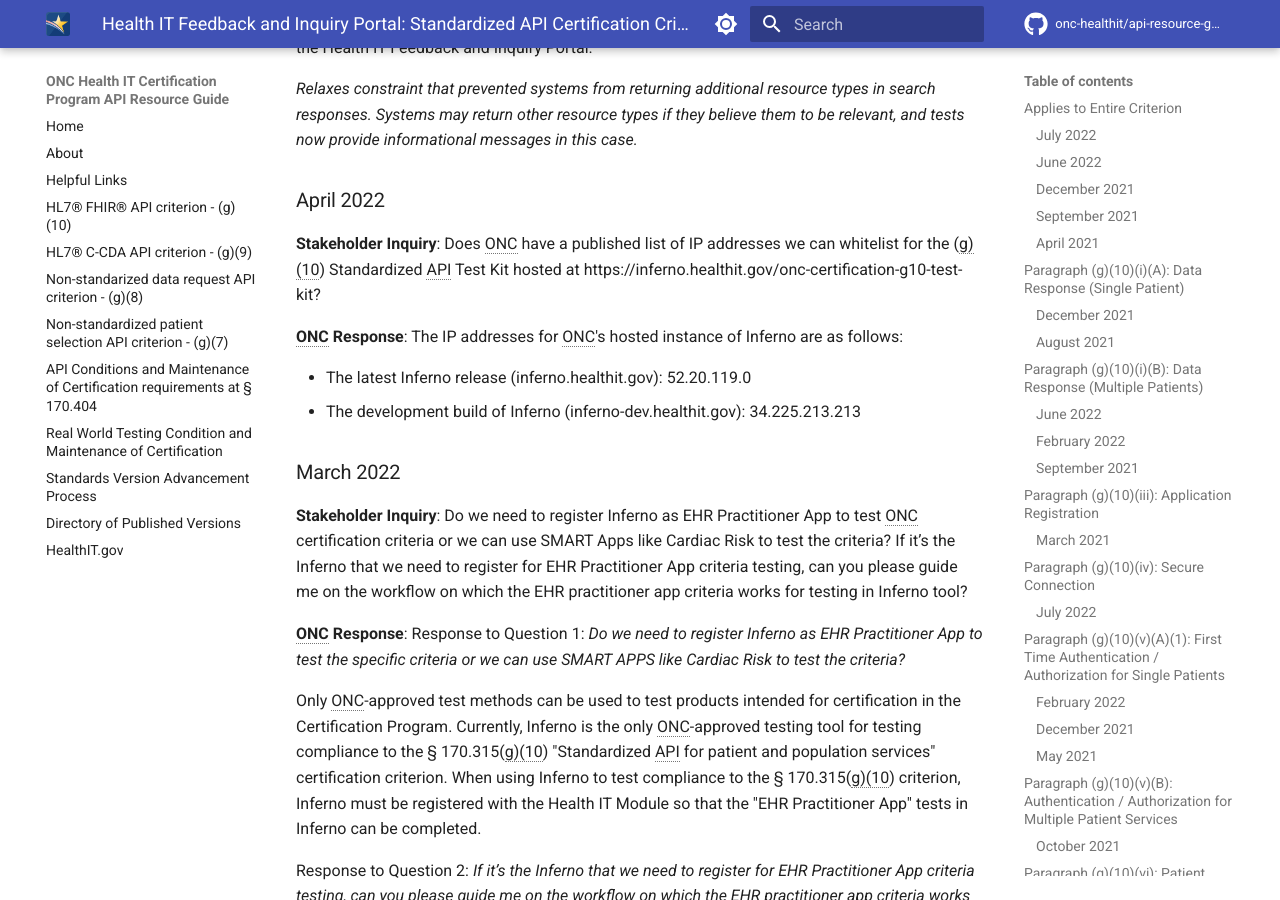
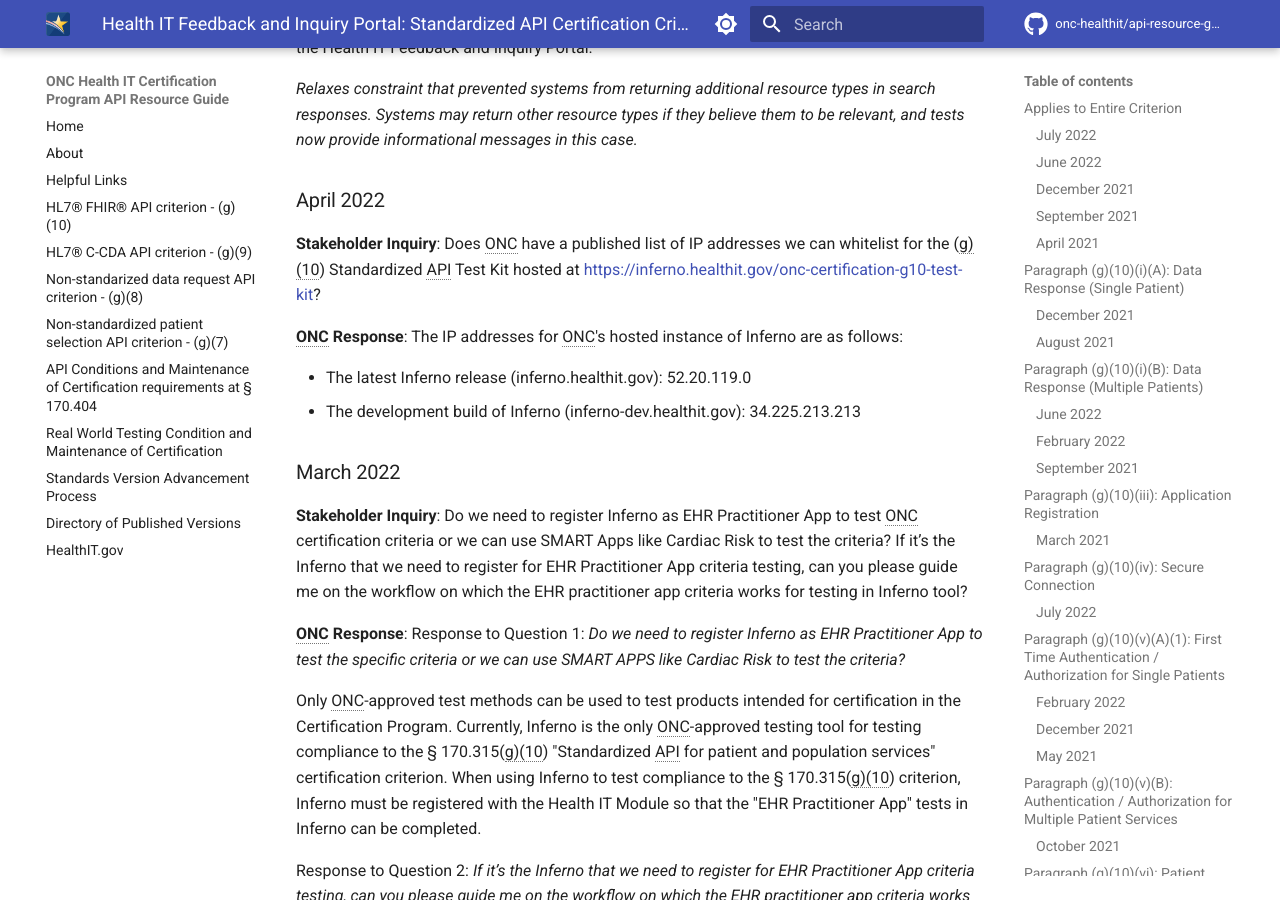
Before and after one commit to onc-healthit/api-resource-guide, an MkDocs documentation site: the page built from docs/inquiry-portal/g10-inquiries.md, in a window 1280 px wide and 900 px high, scrolled down 14645 px. Built offline with MkDocs 1.6.1 and Material for MkDocs 9.7.7, drawn with Linux system fonts in a browser that asks for light colours; comment, search, counter and statistics services are not loaded; the version menu is left out; some of the changed lines change nothing that is shown.

Commit message:
make link clickable

```diff
--- a/docs/inquiry-portal/g10-inquiries.md
+++ b/docs/inquiry-portal/g10-inquiries.md
@@ -232,7 +232,7 @@
 *Relaxes constraint that prevented systems from returning additional resource types in search responses. Systems may return other resource types if they believe them to be relevant, and tests now provide informational messages in this case.*
 
 ### April 2022
-**Stakeholder Inquiry**: Does ONC have a published list of IP addresses we can whitelist for the (g)(10) Standardized API Test Kit hosted at https://inferno.healthit.gov/onc-certification-g10-test-kit?
+**Stakeholder Inquiry**: Does ONC have a published list of IP addresses we can whitelist for the (g)(10) Standardized API Test Kit hosted at <a target = "_blank" href = "https://inferno.healthit.gov/onc-certification-g10-test-kit">https://inferno.healthit.gov/onc-certification-g10-test-kit</a>?
 
 **ONC Response**: The IP addresses for ONC's hosted instance of Inferno are as follows:
 
```
